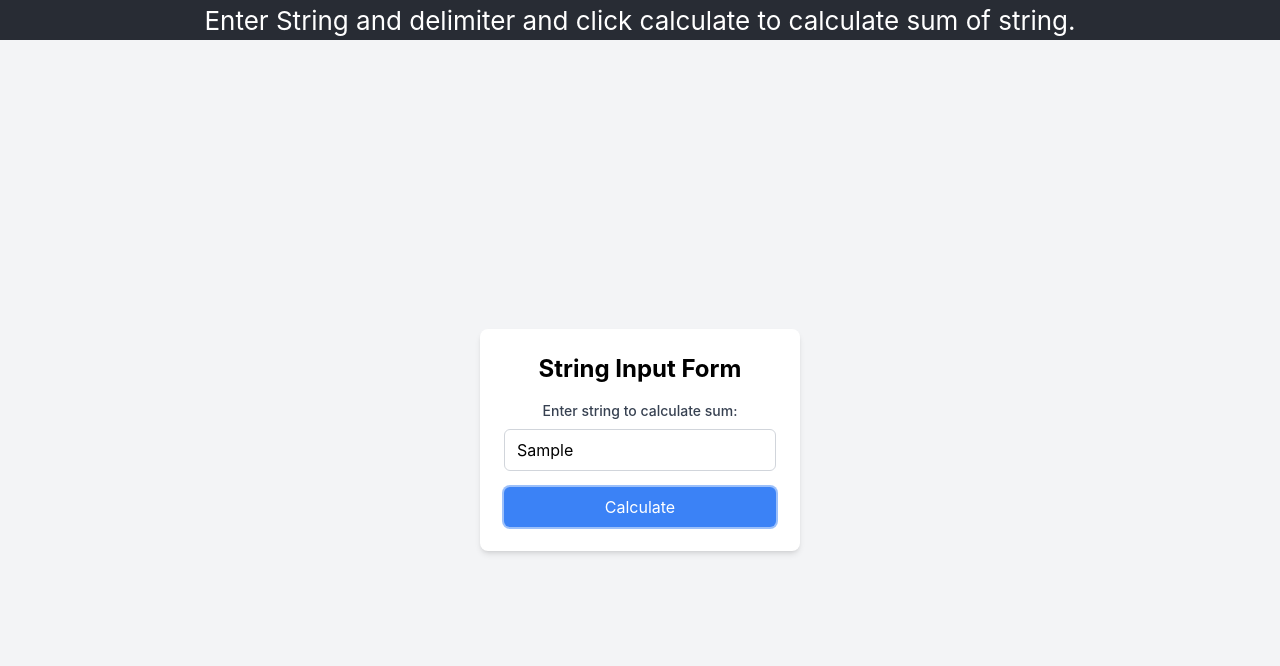
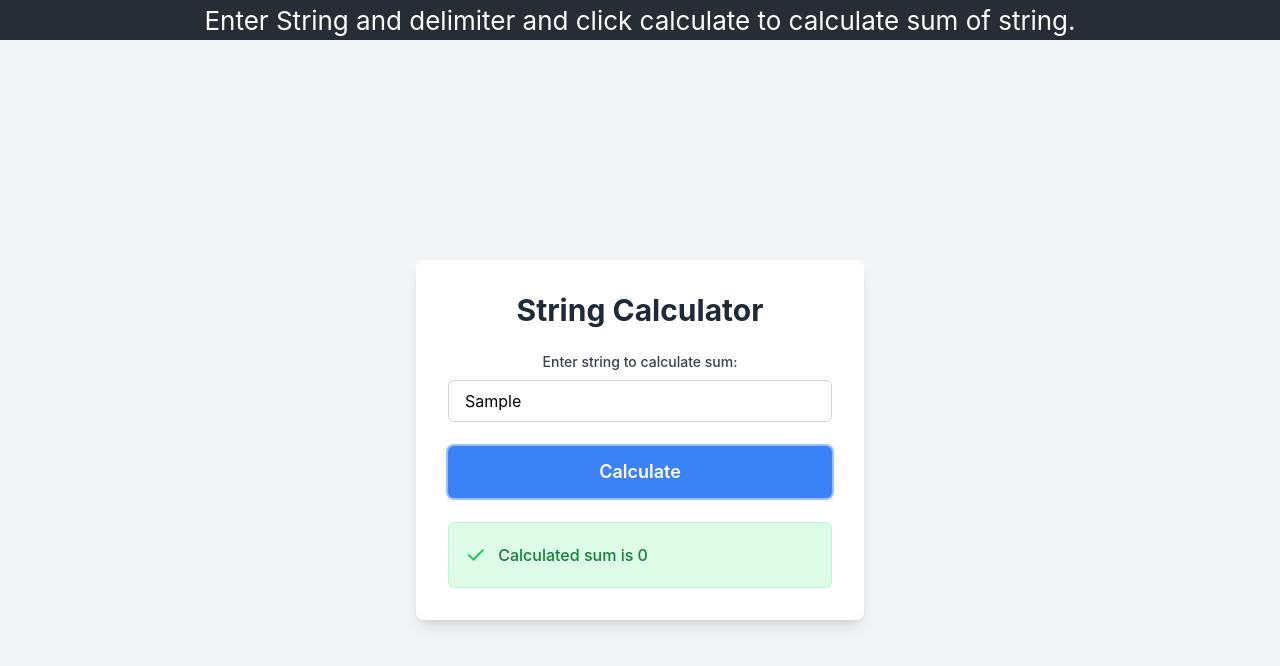
Before and after one commit to bhupendra-nitt/kata, a React (Create React App) app: page / in a window 1280 px wide. Both pictures are taken after typing "Sample" into the empty fields and a click on the button "Calculate". Shown: the top 666 px of the page. Built offline with nearby package versions, Linux system fonts and the light colour scheme.

Commit message:
Integrate functionality to Form

```diff
--- a/src/StringForm.js
+++ b/src/StringForm.js
@@ -1,35 +1,72 @@
 import React, { useState } from 'react';
+import { calculateSum } from "./utils";
 
 const StringForm = () => {
   const [inputString, setInputString] = useState('');
+  const [result, setResult] = useState(null);
+  const [errorMessage, setErrorMessage] = useState(null);
+
+  const resetValues = () => {
+    setResult(null);
+    setErrorMessage(null);
+  }
 
   const handleCalculate = () => {
-    // calculation logic to be implemented here
+    resetValues();
+    try {
+      const res = calculateSum(inputString.toString());
+      if(Number.isInteger(res)) {
+      setResult(res);
+      } else {
+        setErrorMessage(res);
+      }
+    } catch (error) {
+      setErrorMessage(error.message);
+    }
   };
 
   return (
-    <div className="flex justify-center items-center h-screen bg-gray-100">
-      <div className="bg-white p-6 rounded-lg shadow-md w-80">
-        <h2 className="text-2xl font-bold mb-4 text-center">String Input Form</h2>
-        <div className="mb-4">
-          <label htmlFor="string2" className="block mb-2 text-sm font-medium text-gray-700">
+    <div className="flex justify-center items-center min-h-screen bg-gray-100 p-4">
+      <div className="bg-white p-8 rounded-lg shadow-lg w-full max-w-md">
+        <h2 className="text-3xl font-bold mb-6 text-center text-gray-800">String Calculator</h2>
+        <div className="mb-6">
+          <label htmlFor="inputString" className="block mb-2 text-sm font-medium text-gray-700">
             Enter string to calculate sum:
           </label>
           <input
             type="text"
-            id="string2"
-            className="w-full px-3 py-2 border border-gray-300 rounded-md focus:outline-none focus:ring-2 focus:ring-blue-500"
+            id="inputString"
+            className="w-full px-4 py-2 border border-gray-300 rounded-md focus:outline-none focus:ring-2 focus:ring-blue-500 transition-colors"
             value={inputString}
             onChange={(e) => setInputString(e.target.value)}
+            placeholder="e.g., 1,2,3 or //;\\n1;2;3"
             required
           />
         </div>
         <button
           onClick={handleCalculate}
-          className="w-full bg-blue-500 text-white py-2 px-4 rounded-md hover:bg-blue-600 focus:outline-none focus:ring-2 focus:ring-blue-500 focus:ring-opacity-50 transition-colors"
+          className="w-full bg-blue-500 text-white py-3 px-4 rounded-md hover:bg-blue-600 focus:outline-none focus:ring-2 focus:ring-blue-500 focus:ring-opacity-50 transition-colors text-lg font-semibold"
         >
           Calculate
         </button>
+
+        {result !== null && (
+          <div className="mt-6 p-4 bg-green-100 border border-green-200 rounded-md flex items-center">
+            <span className="text-green-500 mr-3 text-2xl">✓</span>
+            <span className="text-green-700 font-medium">
+              Calculated sum is {result}
+            </span>
+          </div>
+        )}
+
+        {errorMessage && (
+          <div className="mt-6 p-4 bg-red-100 border border-red-200 rounded-md flex items-center">
+            <span className="text-red-500 mr-3 text-2xl">⚠</span>
+            <span className="text-red-700 font-medium">
+              {errorMessage.toString()}
+            </span>
+          </div>
+        )}
       </div>
     </div>
   );
```
